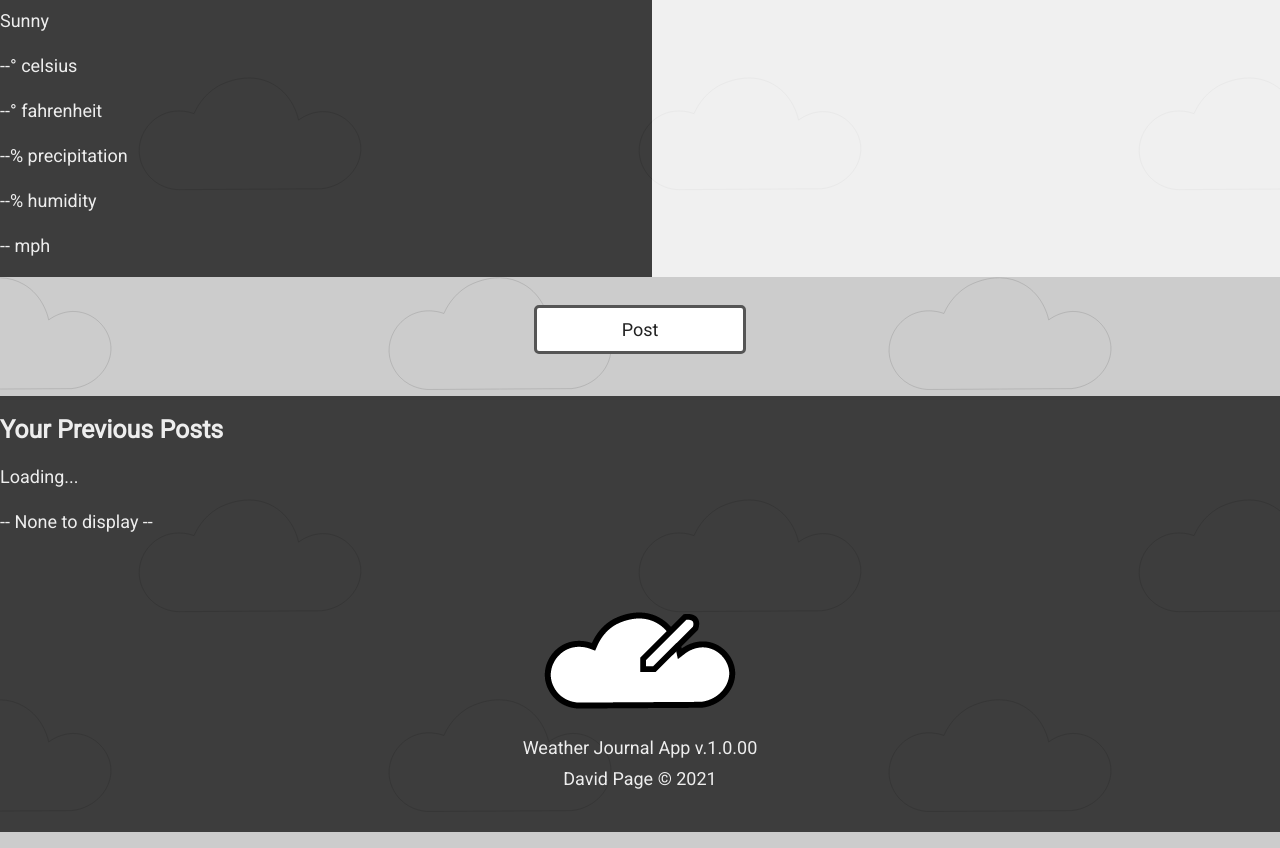
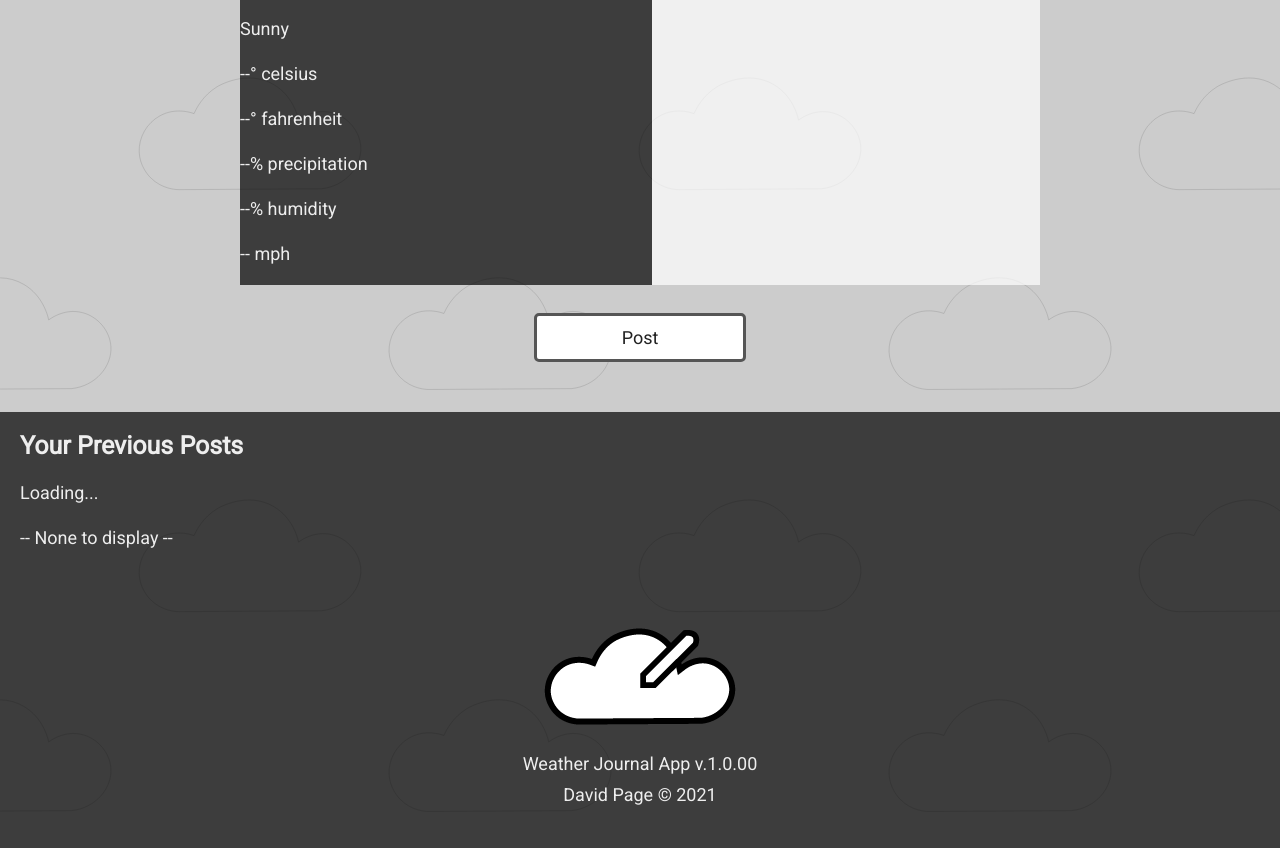
Before and after one commit to davidpage876/weather-journal, a plain HTML site: page website/index.html in a window 1280 px wide. Shown: the part 403-1251 px from the top of the page. Drawn offline with Linux system fonts and the light colour scheme.

Commit message:
feat: Limit width of journal entry content on larger screens

```diff
--- a/website/css/style.css
+++ b/website/css/style.css
@@ -108,33 +108,16 @@ h3 {
     padding: 15px 0;
 }
 
-.content-container {
-    display: grid;
-    grid-template-rows: auto 1fr;
-    min-height: 100vh;
-}
-
 .wrap {
     padding: 0 5%;
 }
 
-.secondary-content-area {
-    display: grid;
-    grid-template-rows: auto 1fr;
-    align-items: flex-end;
-}
-
 @media only screen and (min-width: 960px) {
 
-    .content-container {
-        grid-template-rows: minmax(80vh, auto) 1fr;
-    }
-
     .wrap {
-        width: 100%;
         max-width: 1350px;
         margin: 0 auto;
-        padding: 0;
+        padding: 0 20px;
     }
 
 }
@@ -260,6 +243,7 @@ body {
     align-items: center;
     text-decoration: none;
     gap: 6px;
+    height: 100%;
 }
 
 .site-logo {
@@ -376,7 +360,9 @@ body {
         "input"
         "post";
     gap: 28px 0;
-    padding: 42px 0;
+    max-width: 400px;
+    margin: 0 auto;
+    padding: 20px 0 60px;
 }
 
 .journal-entry__info {
@@ -417,6 +403,8 @@ body {
         grid-template-areas:
             "info input"
             "post post";
+        max-width: 800px;
+        padding: 50px 0;
     }
 
 }
```
